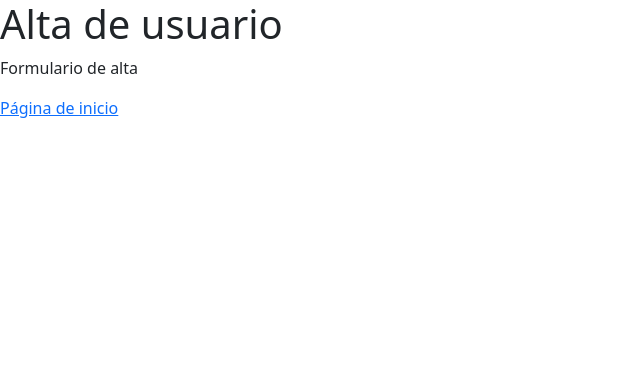
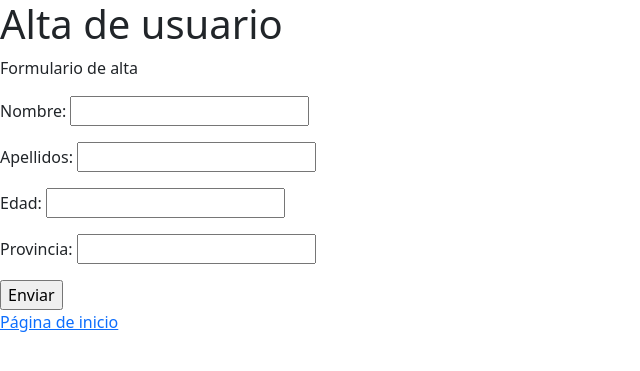
Before and after one commit to Daniel-Blas/docker-lamp, a PHP site: page /ud03/tienda/dar_de_alta.php in a window 1280 px wide. Shown: the top 371 px of the page, without its empty margins (0-640 px from the left). Run offline with PHP 8.4, Linux system fonts and the light colour scheme.

Commit message:
dar de alta

```diff
--- a/www/ud03/tienda/dar_de_alta.php
+++ b/www/ud03/tienda/dar_de_alta.php
@@ -13,6 +13,21 @@
     <h1>Alta de usuario </h1>
     <?php
         //Comprobar se veñen datos polo $_POST
+        $nombre = $apellidos = $edad = $provincia = "";
+
+        if ($_SERVER["REQUEST_METHOD"] == "POST") {
+            $nombre = test_input($_POST["nombre"]);
+            $apellidos = test_input($_POST["apellidos"]);
+            $edad = test_input($_POST["edad"]);
+            $provincia = test_input($_POST["provincia"]);
+        }
+
+        function test_input($data) {
+            $data = trim($data);
+            $data = stripslashes($data);
+            $data = htmlspecialchars($data);
+            return $data;
+        }
         //Conexión
         //Seleccionar bd
         //Executar o INSERT
@@ -23,6 +38,13 @@
 
     <p>Formulario de alta</p>
     <!-- o "action" chama a dar_de_alta.php de xeito reflexivo-->
+    <form action="<?php echo htmlspecialchars($_SERVER["PHP_SELF"]);?>" method="post">
+        <p>Nombre: <input type="text" name="nombre" id="nombre" required maxlength="50"></p>
+        <p>Apellidos: <input type="text" name="apellidos" id="apellidos" required maxlength="100"></p>
+        <p>Edad: <input type="number" name="edad" id="edad" required></p>
+        <p>Provincia: <input type="text" name="provincia" id="provincia" required maxlength="50"></p>
+        <input type="submit" value="Enviar">
+    </form>
 
     <footer>
         <p>
--- a/www/ud03/tienda/index.php
+++ b/www/ud03/tienda/index.php
@@ -15,7 +15,7 @@
         $conexion = get_conexion();
         crear_bd_tienda($conexion);
         //seleccionar_bd_tienda($conexion);
-        //crear_tabla_usuario($conexion);
+        crear_tabla_usuario($conexion);
 
     ?>
     <h1>Tienda IES San Clemente</h1>
```
Also changed, not shown: www/ud03/tienda/lib/base_datos.php (+4 -6 lines).
